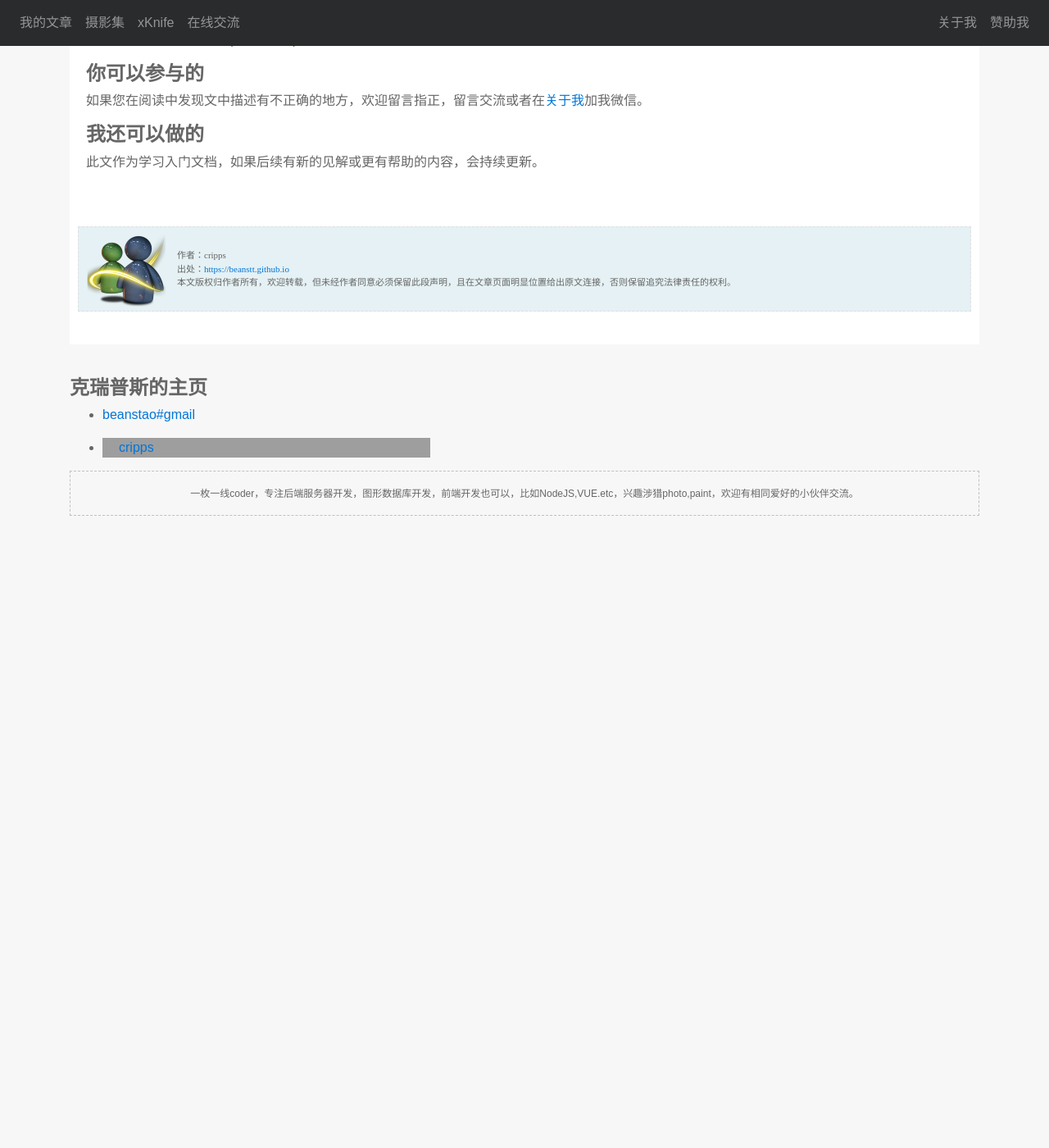
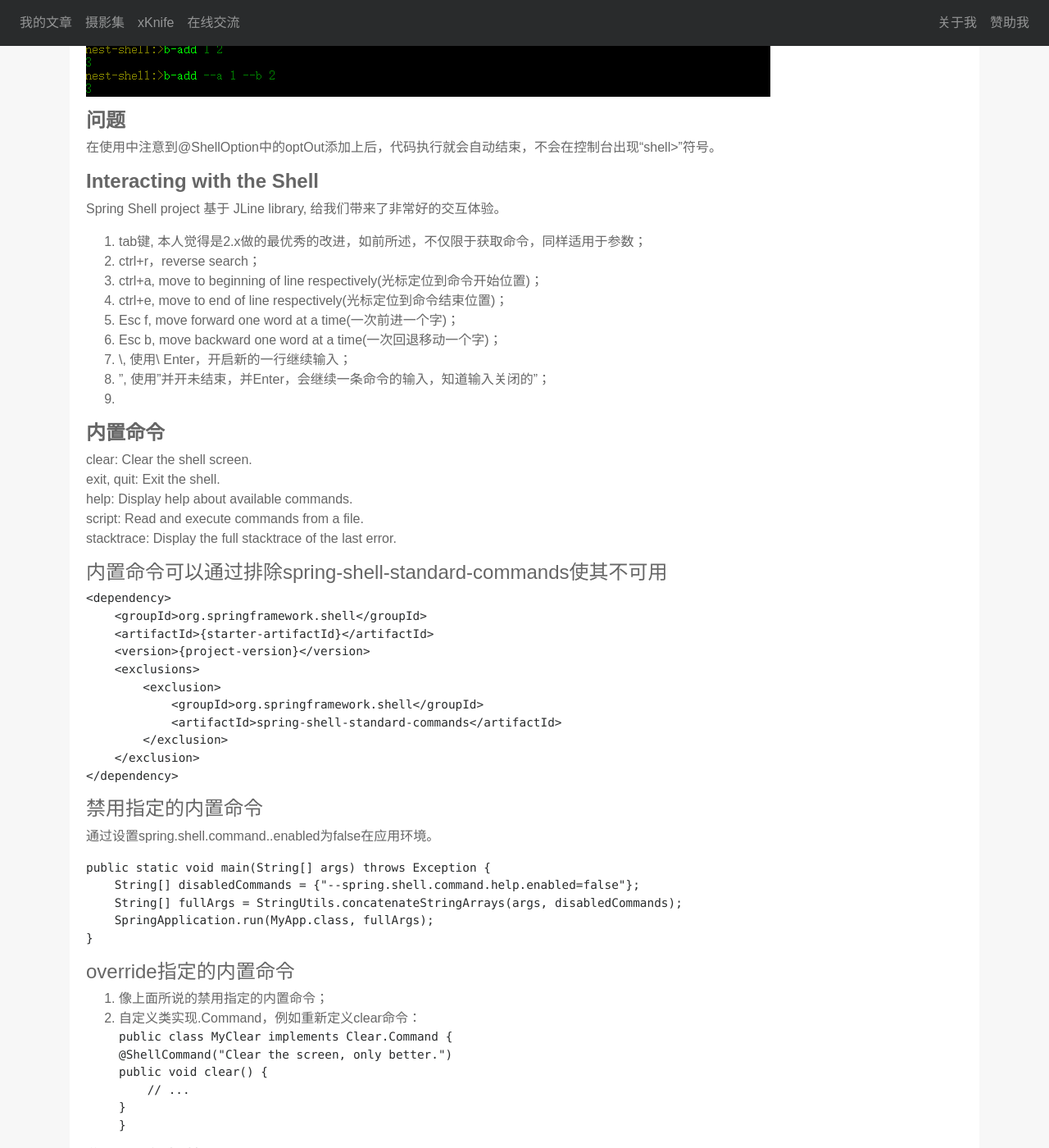
Before and after one commit to beanstt/beanstt.github.io, a Jekyll site: the page built from _posts/2017-09-06-springshell.md, in a window 1280 px wide and 1400 px high, scrolled down 2013 px. Shown: the whole window at 82% size. Built offline with Jekyll 4.4.1, drawn with Linux system fonts in a browser that asks for light colours; nearby versions of some CDN libraries; comment, search, counter and statistics services are not loaded; before the commit the page ends 2643 px from its top, so only the background shows below that; some of the changed text lies outside the part shown; grey boxes are pictures that could not be loaded.

Commit message:
add : shell

````diff
--- a/_posts/2017-09-06-springshell.md
+++ b/_posts/2017-09-06-springshell.md
@@ -1,11 +1,16 @@
 ---
 layout: post
-title:  "Spring Shell 学习札记"
+title:  "[自荐]-跟我一起学Spring Shell（学习札记）"
 date:   2017-09-06 16:00:00 +0800
 categories: springshell
 comments: true
 ---
 有机会在工作中使用Shell相关，参考了SpringShell，中途记录一则。
+
+#   内容更新进度
+2017.09.06  基本描述，完成shell的基本使用；
+2017.09.07  补充Interacting with the Shell，内置命令系列；
+
 #   What is Spring Shell?
 略。
 #   Using Spring Shell
@@ -17,7 +22,8 @@ comments: true
 1.  2.x更加规范，更加标准，对接口使用了standard API；
 2.  2.x使用@ShellComponent、@ShellMethod、@ShellOption代替了1.x的@Component、@CliCommand、@CliOption；
 3.  2.x只需要引入spring-shell-starter即可；
-4.  2.x支持tab获取命令。
+4.  2.x支持tab获取命令，当让tab不仅限于命令，同样适用于参数；
+5.  2.x减少了很多用处不大的内置命令，使2.x更轻盈，功能明确，结构清晰。
 
 
 ##     主要代码
@@ -54,7 +60,65 @@ public class CaseCommands
 
 ##     问题
 在使用中注意到@ShellOption中的optOut添加上后，代码执行就会自动结束，不会在控制台出现“shell>”符号。
+
+##     Interacting with the Shell
+Spring Shell project 基于 JLine library, 给我们带来了非常好的交互体验。
+1.  tab键, 本人觉得是2.x做的最优秀的改进，如前所述，不仅限于获取命令，同样适用于参数；
+2.  ctrl+r，reverse search；
+3.  ctrl+a, move to beginning of line respectively(光标定位到命令开始位置)；
+4.  ctrl+e, move to end of line respectively(光标定位到命令结束位置)；
+5.  Esc f, move forward one word at a time(一次前进一个字)；
+6.  Esc b, move backward one word at a time(一次回退移动一个字)；
+7.  \, 使用\ Enter，开启新的一行继续输入；
+8.  ", 使用"并开未结束，并Enter，会继续一条命令的输入，知道输入关闭的"；
+9.
+
+##     内置命令
+clear: Clear the shell screen.
+exit, quit: Exit the shell.
+help: Display help about available commands.
+script: Read and execute commands from a file.
+stacktrace: Display the full stacktrace of the last error.
+
+####    内置命令可以通过排除spring-shell-standard-commands使其不可用
+```xml
+<dependency>
+    <groupId>org.springframework.shell</groupId>
+    <artifactId>{starter-artifactId}</artifactId>
+    <version>{project-version}</version>
+    <exclusions>
+        <exclusion>
+            <groupId>org.springframework.shell</groupId>
+            <artifactId>spring-shell-standard-commands</artifactId>
+        </exclusion>
+    </exclusion>
+</dependency>
+```
+####    禁用指定的内置命令
+通过设置spring.shell.command.<command>.enabled为false在应用环境。
+```java
+public static void main(String[] args) throws Exception {
+    String[] disabledCommands = {"--spring.shell.command.help.enabled=false"};
+    String[] fullArgs = StringUtils.concatenateStringArrays(args, disabledCommands);
+    SpringApplication.run(MyApp.class, fullArgs);
+}
+```
+####    override指定的内置命令
+1.  像上面所说的禁用指定的内置命令；
+2.  自定义类实现<Command>.Command，例如重新定义clear命令：
+```java
+public class MyClear implements Clear.Command {
+    @ShellCommand("Clear the screen, only better.")
+    public void clear() {
+        // ...
+    }
+}
+```
+
 ##     你可以参与的
 如果您在阅读中发现文中描述有不正确的地方，欢迎留言指正，留言交流或者在[关于我](https://beanstt.github.io/about/index.html)加我微信。
 ##     我还可以做的
 此文作为学习入门文档，如果后续有新的见解或更有帮助的内容，会持续更新。
+
+#      参考声明
+[Spring Shell 2.0.0.BUILD-SNAPSHOT Reference](https://docs.spring.io/spring-shell/docs/2.0.0.BUILD-SNAPSHOT/reference/htmlsingle/)
````
